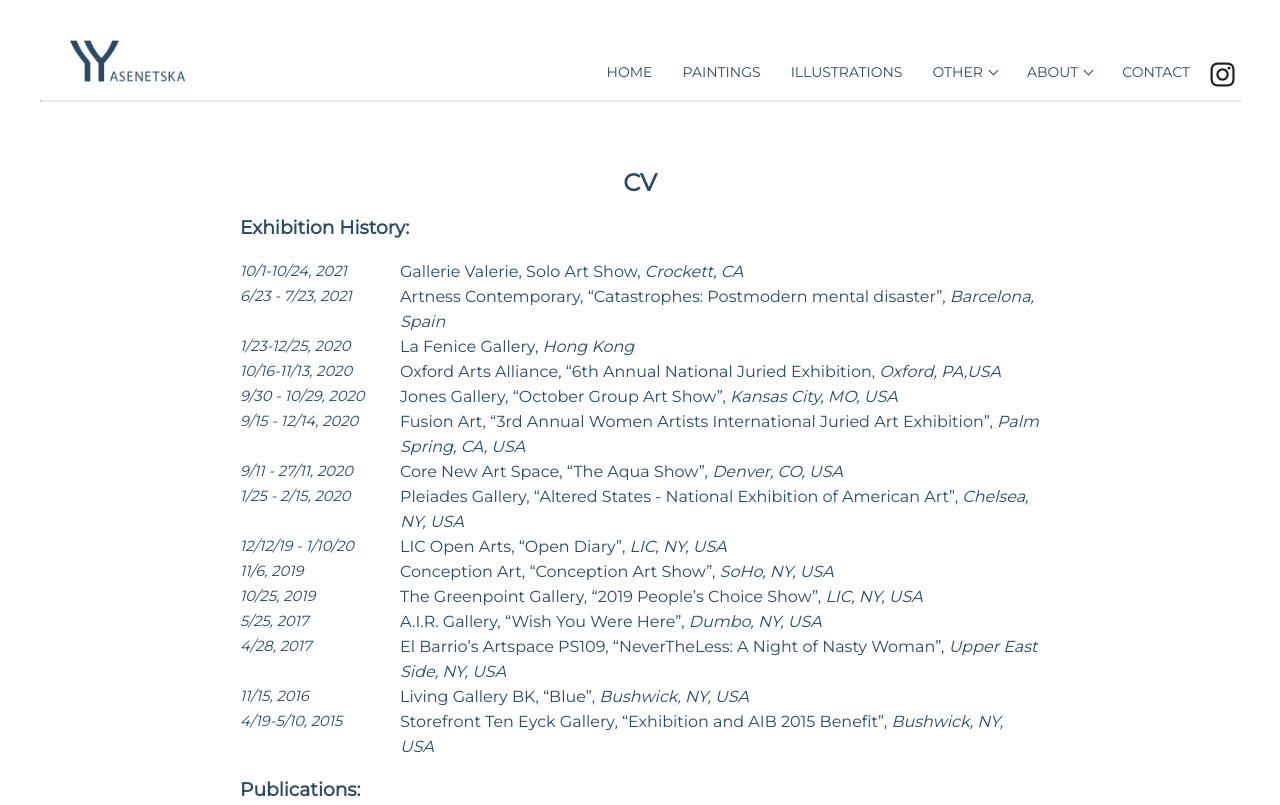
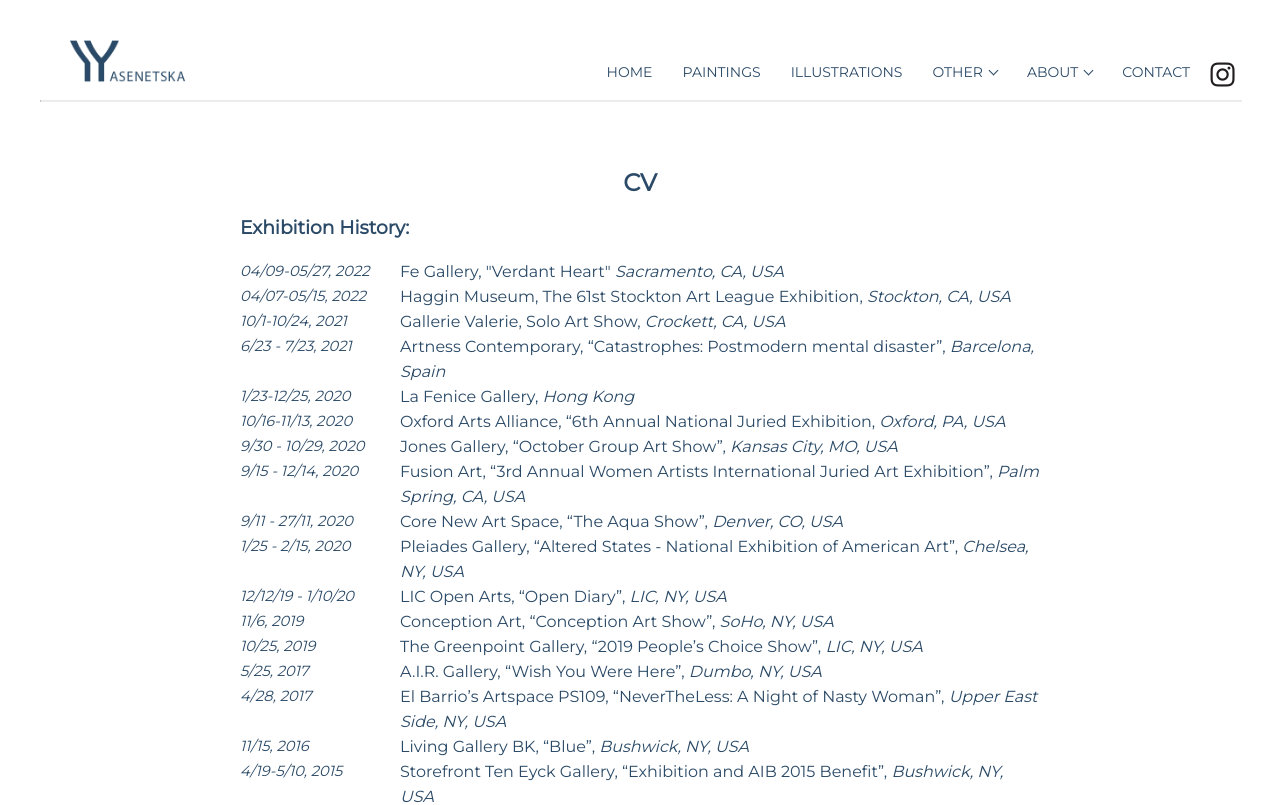
Before and after one commit to YuliyaYas/portfolio-blog, a React (Create React App) app: page /about-cv in a window 1280 px wide. Shown: the top 805 px of the page. Built offline with nearby package versions, Linux system fonts and the light colour scheme.

Commit message:
museum and gallery shows

```diff
--- a/src/components/CV.js
+++ b/src/components/CV.js
@@ -10,10 +10,12 @@ const CV = () =>  {
         <div className="cv">
           <h3>Exhibition History: </h3>
           <div className="cv-section">
-            <i>10/1-10/24, 2021</i><p> Gallerie Valerie, Solo Art Show, <span>Crockett, CA</span></p>
+            <i>04/09-05/27, 2022</i><p> Fe Gallery, "Verdant Heart" <span>Sacramento, CA, USA</span></p>
+            <i>04/07-05/15, 2022</i><p> Haggin Museum, The 61st Stockton Art League Exhibition, <span>Stockton, CA, USA</span></p>
+            <i>10/1-10/24, 2021</i><p> Gallerie Valerie, Solo Art Show, <span>Crockett, CA, USA</span></p>
             <i>6/23 - 7/23, 2021</i><p>Artness Contemporary, “Catastrophes: Postmodern mental disaster”, <span>Barcelona, Spain</span></p>
             <i>1/23-12/25, 2020</i><p>La Fenice Gallery, <span>Hong Kong</span></p>
-            <i>10/16-11/13, 2020</i><p>Oxford Arts Alliance, “6th Annual National Juried Exhibition, <span>Oxford, PA,USA</span></p>
+            <i>10/16-11/13, 2020</i><p>Oxford Arts Alliance, “6th Annual National Juried Exhibition, <span>Oxford, PA, USA</span></p>
             <i>9/30 - 10/29, 2020</i><p>Jones Gallery, “October Group Art Show”, <span>Kansas City, MO, USA</span></p>
             <i>9/15 - 12/14, 2020</i><p> Fusion Art, “3rd Annual Women Artists International Juried Art Exhibition”, <span>Palm Spring, CA, USA</span></p>
             <i>9/11 - 27/11, 2020</i><p> Core New Art Space, “The Aqua Show”, <span>Denver, CO, USA</span> </p>
```
